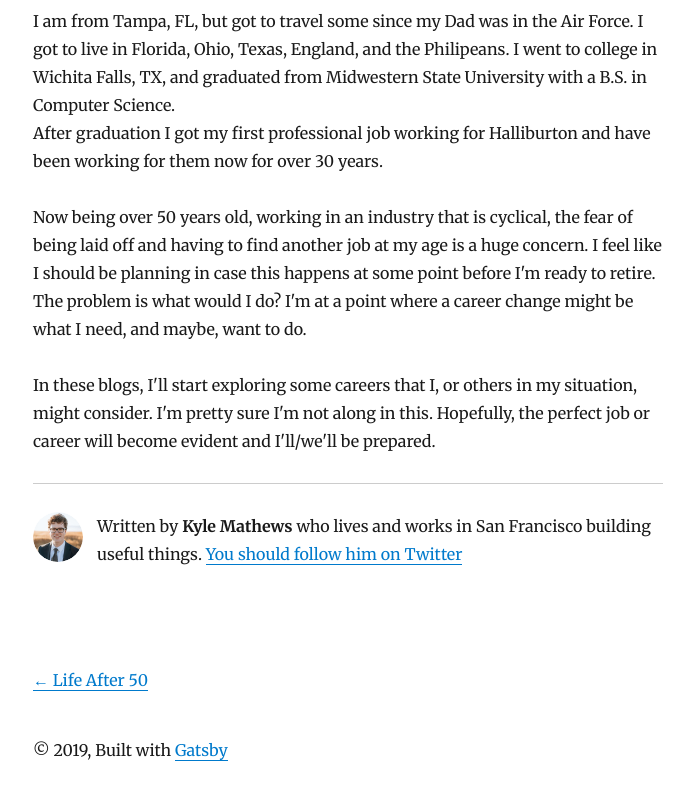
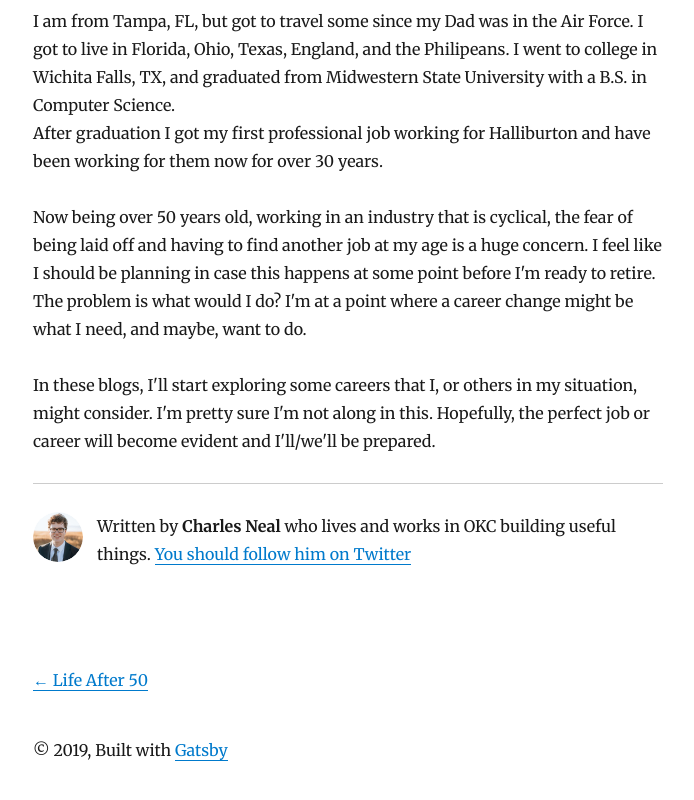
Before and after one commit to charlesneal/cneal-blog, a Gatsby site: page /Introduction/ in a window 1280 px wide. Shown: the part 440-1240 px from the top of the page, without its empty margins (292-986 px from the left). Built offline with nearby package versions, Linux system fonts and the light colour scheme; Gatsby itself is replaced by a stand-in of ours; some packages are replaced by stand-ins of ours.

Commit message:
Updating with my info.  Still cannot get my image to work though.

```diff
--- a/content/blog/Introduction/index.md
+++ b/content/blog/Introduction/index.md
@@ -1,7 +1,9 @@
 ---
 title: Introducing.... Me
 date: "2019-08-24T22:12:03.284Z"
+description:  Okay, I know I am really late getting into this whole...
 ---
+
 Okay, I know I am really late getting into this whole blogging
 thing, but I still have a few years left in me and thought I might
 actually try to learn something new.  Perhaps I'll be able to come
--- a/gatsby-config.js
+++ b/gatsby-config.js
@@ -1,11 +1,11 @@
 module.exports = {
   siteMetadata: {
-    title: `Gatsby Starter Blog`,
-    author: `Kyle Mathews`,
+    title: `Charles Neal's Gatsby Blog`,
+    author: `Charles Neal`,
     description: `A starter blog demonstrating what Gatsby can do.`,
     siteUrl: `https://gatsby-starter-blog-demo.netlify.com/`,
     social: {
-      twitter: `kylemathews`,
+      twitter: `CheddieNeal`,
     },
   },
   plugins: [
--- a/src/components/bio.js
+++ b/src/components/bio.js
@@ -54,8 +54,8 @@ const Bio = () => {
         }}
       />
       <p>
-        Written by <strong>{author}</strong> who lives and works in San
-        Francisco building useful things.
+        Written by <strong>{author}</strong> who lives and works in OKC
+        building useful things.
         {` `}
         <a href={`https://twitter.com/${social.twitter}`}>
           You should follow him on Twitter
```
Also changed, not shown: content/blog/life-after-50/index.md (+0 -1 lines), content/assets/profile-pic_new.JPG (added).
